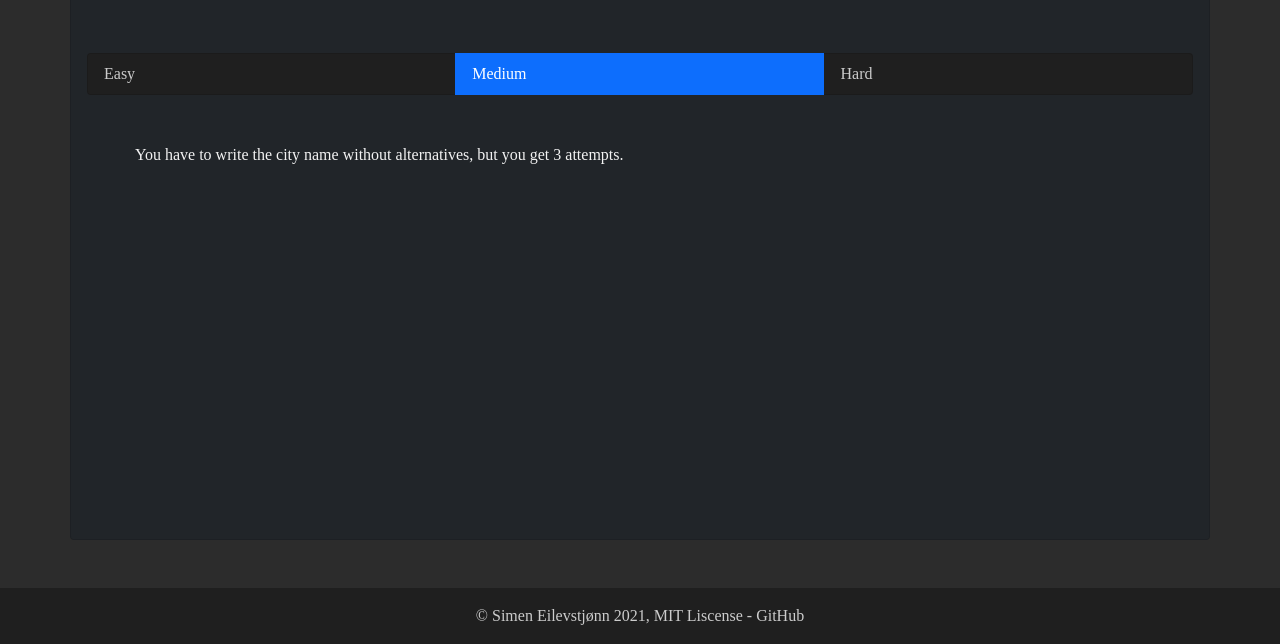
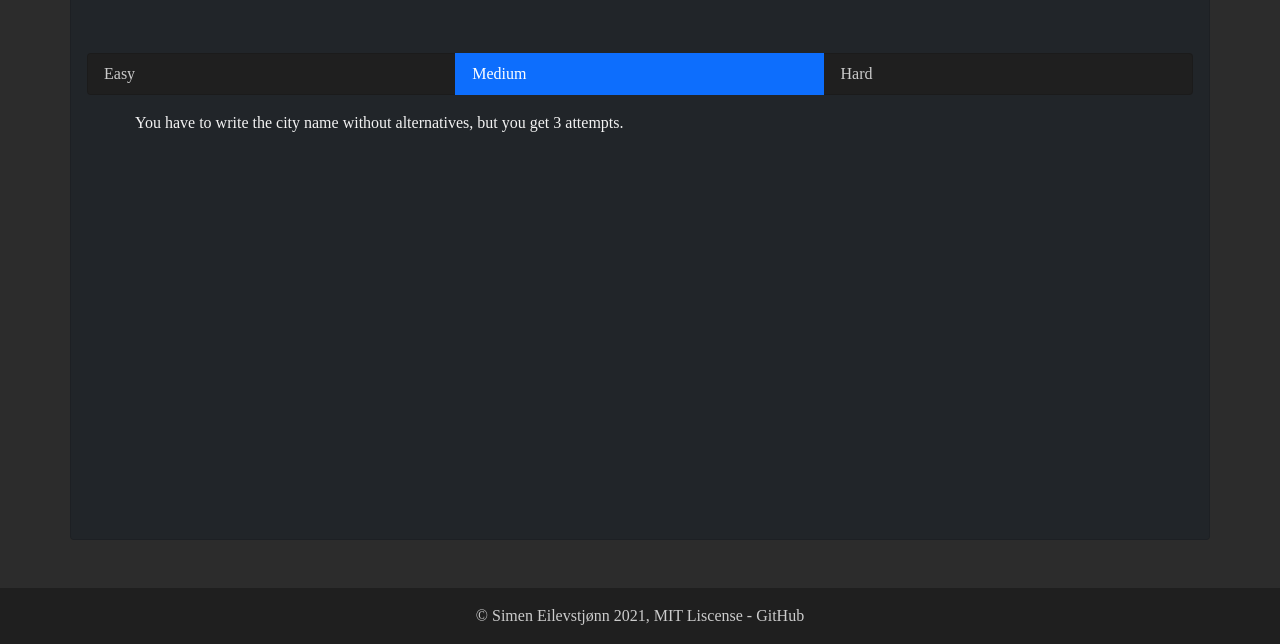
Before and after one commit to blkluv/City_Quiz, a plain HTML site: page index.html in a window 1280 px wide. Shown: the part 236-880 px from the top of the page. Drawn offline with nearby package versions, Linux system fonts and the light colour scheme; a web font is replaced by a local one.

Commit message:
Change margins and padding for difficulty setting

```diff
--- a/index.html
+++ b/index.html
@@ -98,7 +98,7 @@
                     <a class="list-group-item list-group-item-action bg-dark-1 hover-bg-dark-2" id="list-difficulty-hard" data-bs-toggle="list" href="#list-difficulty-hard-tab" role="tab" aria-controls="hard" onclick="Difficulty = 2">Hard</a>
                 </div>
                 <!-- Tab-content -->
-                <div class="tab-content container p-5">
+                <div class="tab-content container px-5 mt-3">
                     <div class="tab-pane fade" id="list-difficulty-easy-tab" role="tabpanel" aria-labelledby="list-difficulty-easy">You get 4 choices and one attempt.</div>
                     <div class="tab-pane fade show active" id="list-difficulty-medium-tab" role="tabpanel" aria-labelledby="list-difficulty-medium">You have to write the city name without alternatives, but you get 3 attempts.</div>
                     <div class="tab-pane fade" id="list-difficulty-hard-tab" role="tabpanel" aria-labelledby="list-difficulty-hard">You have to write the city name without alternatives, and have only one attempt.</div>
```
